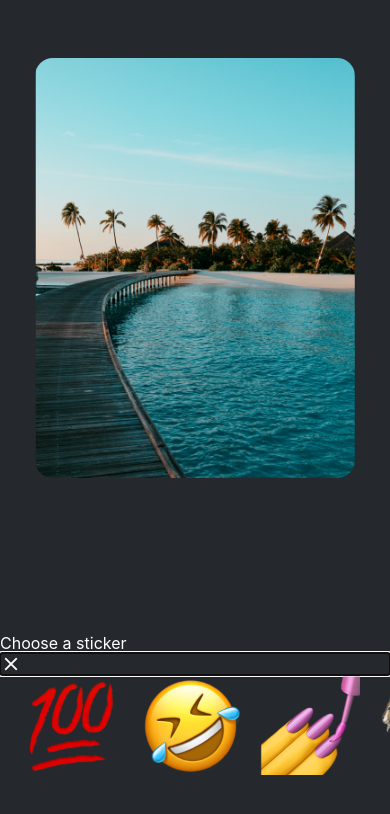
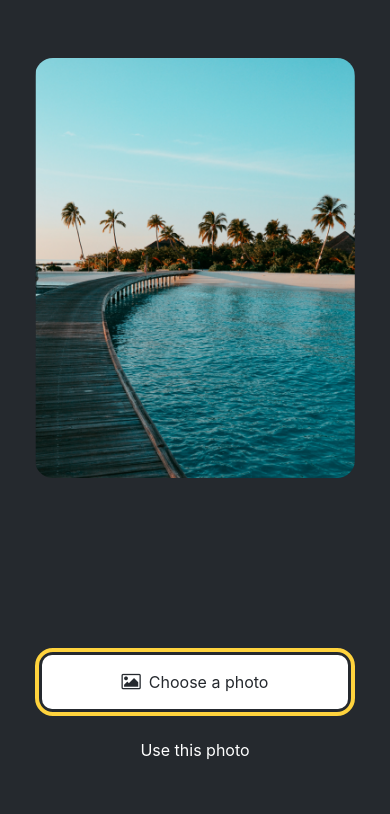
Before and after one commit to Antojoel/learning-react-native, a React Native app: screen / in a window 390 px wide. Shown: the top 814 px of the page. Built offline with nearby package versions, Linux system fonts and the light colour scheme.

Commit message:
modal working properly

```diff
--- a/App.js
+++ b/App.js
@@ -8,7 +8,6 @@ import ImageViewer from './components/ImageViewer';
 import CircleButton from './components/CircleButton';
 import IconButton from './components/IconButton';
 import EmojiPicker from "./components/EmojiPicker";
-import EmojiList from './components/EmojiList';
 
 
 
@@ -55,7 +54,7 @@ export default function App() {
     <View style={styles.container}>
       <View style={styles.imageContainer}>
         <ImageViewer
-          placeholderImageSource={PlaceholderImage}
+         placeholderImageSource={PlaceholderImage}
           selectedImage={selectedImage}
         />
       </View>
@@ -69,12 +68,12 @@ export default function App() {
         </View>
         ):(
         <View style={styles.footerContainer}>
-          <Button theme="primary" label="Choose a photo" onPress={pickImageAsync} />
+          <Button theme="Primary" label="Choose a photo" onPress={pickImageAsync} />
           <Button label="Use this photo" onPress={() => setShowAppOptions(true)} />
         </View>
       )}
       <EmojiPicker isVisible={isModalVisible} onClose={onModalClose}>
-        <EmojiList onSelect={setPickedEmoji} onCloseModal={onModalClose} />
+        {/* A list of emoji component will go here */}
       </EmojiPicker>
       <StatusBar style="auto" />
     </View>
--- a/components/EmojiPicker.js
+++ b/components/EmojiPicker.js
@@ -1,21 +1,22 @@
-import { Modal,Text,View,Pressable,StyleSheet } from "react-native-web";
-import { MaterialIcons } from "@expo/vector-icons";
+import { Modal, View, Text, Pressable, StyleSheet } from 'react-native';
+import MaterialIcons from '@expo/vector-icons/MaterialIcons';
 
-export default function EmojiPicker({isVisble,children,onClose}) {
-    return(
-        <Modal animationType="slide" transparent={true} visible={isVisble}>
-            <view style={styles.modalContent}>
-                <View style={styles.titleContent}>
+export default function EmojiPicker({ isVisible, children, onClose }) {
+    return (
+        <Modal animationType="slide" transparent={true} visible={isVisible}>
+            <View style={styles.modalContent}>
+                <View style={styles.titleContainer}>
                     <Text style={styles.title}>Choose a sticker</Text>
                     <Pressable onPress={onClose}>
-                        <MaterialIcons name="close" color="#fff" size={22}/>
+                        <MaterialIcons name="close" color="#fff" size={22} />
                     </Pressable>
                 </View>
                 {children}
-            </view>
+            </View>
         </Modal>
     );
 }
+
 
 const styles = StyleSheet.create({
     modalContent: {
```
